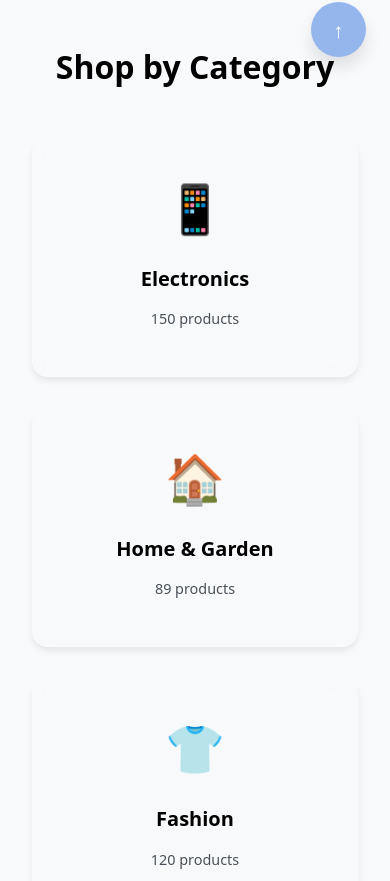
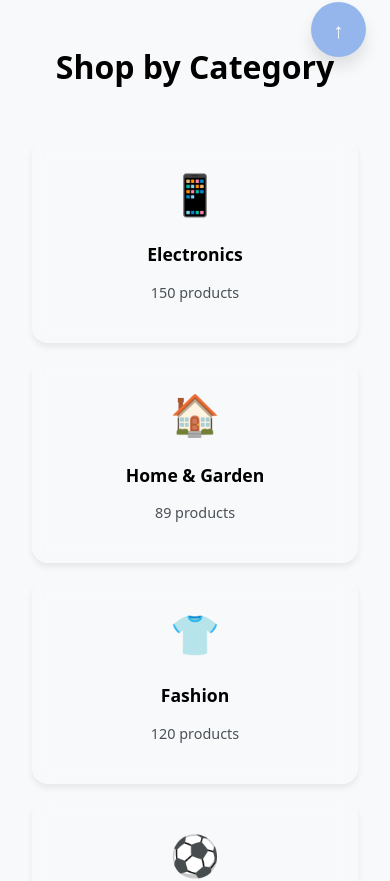
Before and after one commit to YoussefGad97/FindNest7, a React (Vite) app: page / in a window 390 px wide. Shown: the part 763-1644 px from the top of the page. Built offline with nearby package versions, Linux system fonts and the light colour scheme.

Commit message:
adjusted the Category cards mobile view

```diff
--- a/src/App.css
+++ b/src/App.css
@@ -606,9 +606,13 @@ body {
 
 .categories-grid {
   display: grid;
-  grid-template-columns: repeat(auto-fit, minmax(200px, 1fr));
+  grid-template-columns: repeat(3, 1fr);
   gap: 2rem;
   margin-top: 3rem;
+}
+
+.categories-page-grid {
+  grid-template-columns: repeat(4, 1fr);
 }
 
 .category-card {
@@ -843,4 +847,28 @@ body {
   .properties-grid {
     grid-template-columns: 1fr;
   }
+
+  .categories-grid {
+    grid-template-columns: repeat(2, 1fr);
+    gap: 1.5rem;
+  }
+
+  .category-card {
+    padding: 1.5rem;
+  }
+
+  .category-icon {
+    font-size: 2.5rem;
+  }
+
+  .category-name {
+    font-size: 1.1rem;
+  }
 }
+
+@media (max-width: 480px) {
+  .categories-grid {
+    grid-template-columns: 1fr;
+    gap: 1rem;
+  }
+}
--- a/src/pages/Categories.tsx
+++ b/src/pages/Categories.tsx
@@ -18,7 +18,7 @@ const Categories: React.FC = () => {
                 <div className="container">
                     <h1 className="section-title">Shop by Category</h1>
                     <p className="section-subtitle">Explore our wide range of product categories</p>
-                    <div className="categories-grid">
+                    <div className="categories-grid categories-page-grid">
                         {categories.map((category, index) => (
                             <div key={category.id} className={`category-card animate-scale`} style={{ animationDelay: `${index * 0.1}s` }}>
                                 <div className="category-icon">{category.icon}</div>
```
